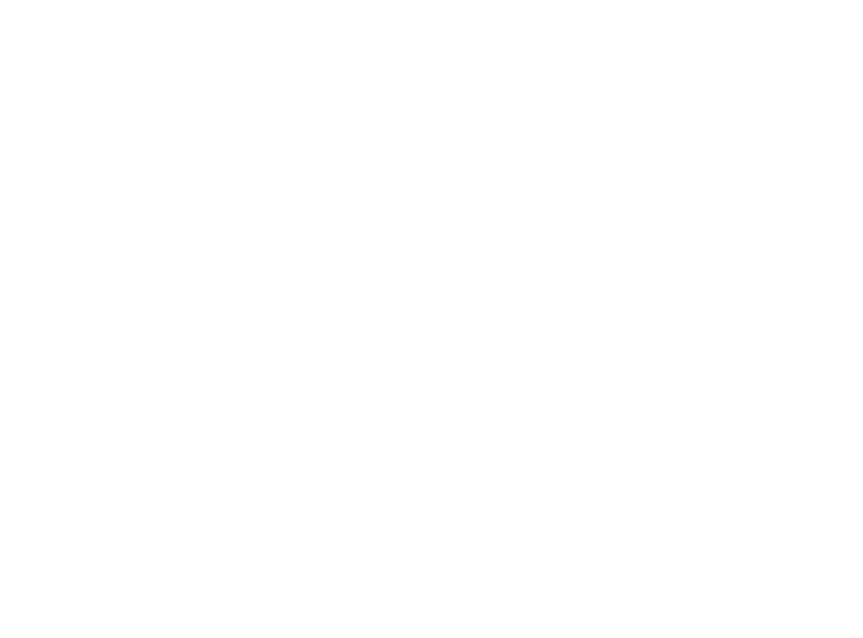
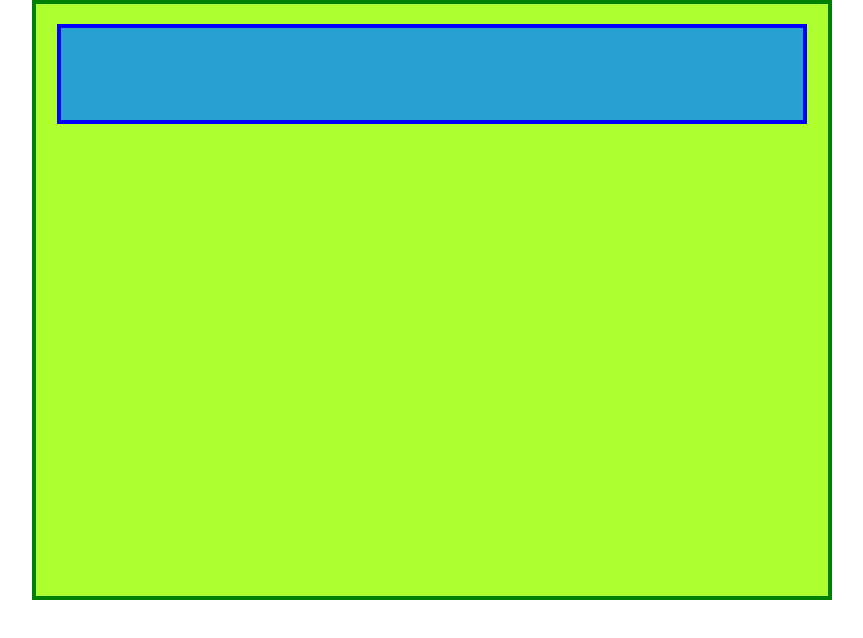
Before and after one commit to kidirbayevamirxon/github1, a plain HTML site: page index.html in a window 1280 px wide. Shown: the whole page, without its empty margins (208-1071 px from the left). Drawn offline with Linux system fonts and the light colour scheme.

Commit message:
basingis menen juap beres

```diff
--- a/glabal.css
+++ b/glabal.css
@@ -0,0 +1,21 @@
+*{
+    margin: 0;
+    padding: 0;
+    box-sizing: border-box;
+}
+
+.contoiner{
+    width: 800px;
+    height: 600px;
+    margin: 0 auto;
+    border: 4px solid green;
+    background-color: greenyellow;
+}
+
+.header{
+    width: 750px;
+    height: 100px;
+    border: 4px solid blue;
+    margin: 20px auto;
+    background-color: rgba(0, 132, 255, 0.775);
+}
--- a/index.html
+++ b/index.html
@@ -7,6 +7,8 @@
     <title>Document</title>
 </head>
 <body>
-    <div class="contoiner"></div>
+    <div class="contoiner">
+        <header><div class="header"></div></header>
+    </div>
 </body>
 </html>
```
